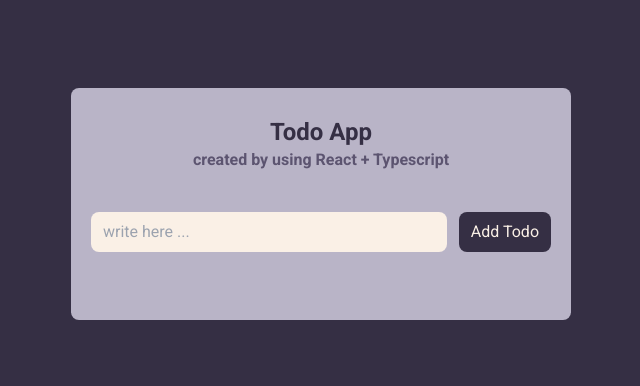
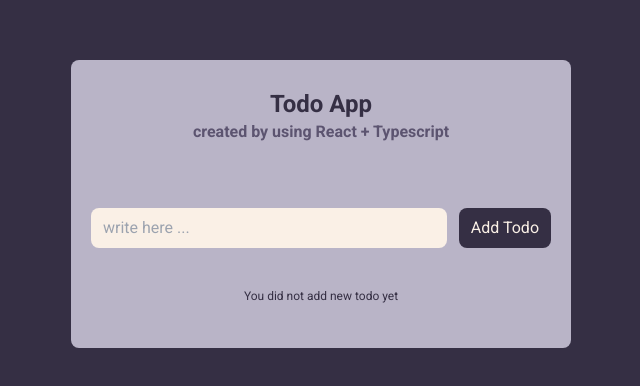
Before and after one commit to javadyousefi1/react-typescript, a React (Create React App) app: page / in a window 1280 px wide. Shown: the part 196-582 px from the top of the page, without its empty margins (319-959 px from the left). Built offline with nearby package versions, Linux system fonts and the light colour scheme.

Commit message:
delete logic added

```diff
--- /dev/null
+++ b/src/components/AddTodoForm.tsx
@@ -0,0 +1,52 @@
+import { type FormEvent, useRef } from "react";
+// toast
+import toast from "react-hot-toast";
+import { type NewTodo } from "../pages/HomePage";
+
+type AddTodoFormProps = {
+  onAdd: (newTodo: NewTodo) => void;
+};
+
+const AddTodoForm = ({ onAdd }: AddTodoFormProps) => {
+  const inputValue = useRef<HTMLInputElement>(null);
+
+  const onSubmit = (e: FormEvent<HTMLFormElement>) => {
+    // prevent refresh page
+    e.preventDefault();
+
+    const newTodoValue = inputValue.current!.value;
+    // prevent add empty todo
+    if (newTodoValue.trim() === "") {
+      // reset form
+      e.currentTarget.reset();
+      // prevent excute other expressions
+      return;
+    }
+    // set new todo
+    onAdd({ title: newTodoValue, id: new Date().getTime() });
+    // reset form
+    e.currentTarget.reset();
+    // show succ toast
+    toast.success("your todo added successfully");
+  };
+  return (
+    <>
+      {" "}
+      <form onSubmit={onSubmit}>
+        <div className="flex gap-x-3 mt-10">
+          <input
+            ref={inputValue}
+            type="text"
+            className="w-full px-3 py-2 rounded-lg bg-main_white outline-none"
+            placeholder="write here ..."
+          />
+          <button className="whitespace-nowrap bg-primary rounded-lg text-main_white px-3">
+            Add Todo
+          </button>
+        </div>
+      </form>
+    </>
+  );
+};
+
+export default AddTodoForm;
--- a/src/components/TodoItem.tsx
+++ b/src/components/TodoItem.tsx
@@ -1,6 +1,10 @@
-type TodoItemProps = { title: string };
+export type NewTodo = {
+  id: number;
+  title: string;
+  onDelete: (id: number) => void;
+};
 
-const TodoItem = ({ title }: TodoItemProps) => {
+const TodoItem = ({ title, id, onDelete }: NewTodo) => {
   const todoSvgIcon = (
     <svg
       xmlns="http://www.w3.org/2000/svg"
@@ -20,7 +24,7 @@ const TodoItem = ({ title }: TodoItemProps) => {
   );
 
   return (
-    <div className="p-5 bg-secondary w-[calc(100%-10px)] rounded-lg flex justify-between bg-opacity-70 mb-4 ">
+    <div className="p-5 bg-secondary w-[calc(100%-10px)] rounded-lg flex justify-between bg-opacity-70  ">
       <div className="text-main_white flex gap-x-2">
         {todoSvgIcon}
 
@@ -30,7 +34,11 @@ const TodoItem = ({ title }: TodoItemProps) => {
       </div>
       {/* icons */}
       <div className="flex gap-x-3">
-        <button>
+        <button
+          onClick={() => {
+            onDelete(id);
+          }}
+        >
           <svg
             xmlns="http://www.w3.org/2000/svg"
             width="23"
--- a/src/pages/HomePage.tsx
+++ b/src/pages/HomePage.tsx
@@ -1,70 +1,46 @@
-import { type FormEvent, useState, useRef } from "react";
-import toast from "react-hot-toast";
+import { useState } from "react";
 import TodoItem from "../components/TodoItem";
 import Header from "../components/Header";
+import AddTodoForm from "../components/AddTodoForm";
+
+export type NewTodo = {
+  id: number;
+  title: string;
+};
 
 const HomePage = () => {
-  type NewTodo = {
-    id: number;
-    title: string;
+  const [todos, setTodos] = useState<NewTodo[]>([]);
+
+  const handleSetNewTodo = (newTodo: NewTodo): void => {
+    setTodos((prevTodos) => [...prevTodos, newTodo]);
   };
 
-  const [todos, setTodos] = useState<NewTodo[]>([]);
-
-  const inputValue = useRef<HTMLInputElement>(null);
-
-  const onSubmit = (e: FormEvent<HTMLFormElement>): void => {
-    // prevent refresh page
-    e.preventDefault();
-
-    const newTodoValue = inputValue.current!.value;
-    // prevent add empty todo
-    if (newTodoValue.trim() === "") {
-      // reset form
-      e.currentTarget.reset();
-      // prevent excute other expressions
-      return;
-    }
-    // set new todo
-    setTodos((prevTodo) => [
-      ...prevTodo,
-      { title: newTodoValue, id: new Date().getTime() },
-    ]);
-    // reset form
-    e.currentTarget.reset();
-    // show succ toast
-    toast.success("your todo added successfully");
+  const handleDeleteTodoById = (id: number): void => {
+    // filter todos by id
+    setTodos((prevTodos) => prevTodos.filter((todo) => todo.id !== id));
   };
 
   return (
     <>
       <div className="w-full h-screen bg-primary flex justify-center items-center px-3 md:px-0">
-        <div className="w-[500px] bg-light_primary px-5 py-7 rounded-lg">
+        <div className="w-[500px] bg-light_primary px-5 py-7 rounded-lg flex flex-col gap-y-6">
           {/* header */}
           <Header
             title="Todo App"
             description="created by using React + Typescript"
           />
           {/* add todo form */}
-
-          <form onSubmit={onSubmit}>
-            <div className="flex gap-x-3 mt-10">
-              <input
-                ref={inputValue}
-                type="text"
-                className="w-full px-3 py-2 rounded-lg bg-main_white outline-none"
-                placeholder="write here ..."
+          <AddTodoForm onAdd={handleSetNewTodo} />
+          {/* todo list */}
+          <div className=" max-h-[320px] overflow-y-auto flex flex-col gap-y-3">
+            {todos.length === 0 && <p className="text-center text-primary text-xs my-4">You did not add new todo yet</p>}
+            {todos.map((todo) => (
+              <TodoItem
+                key={todo.id}
+                title={todo.title}
+                id={todo.id}
+                onDelete={handleDeleteTodoById}
               />
-              <button className="whitespace-nowrap bg-primary rounded-lg text-main_white px-3">
-                Add Todo
-              </button>
-            </div>
-          </form>
-
-          {/* todo list */}
-          <div className="mt-10 max-h-[320px] overflow-y-auto">
-            {todos.map((todo) => (
-              <TodoItem key={todo.id} title={todo.title} />
             ))}
           </div>
         </div>
```
